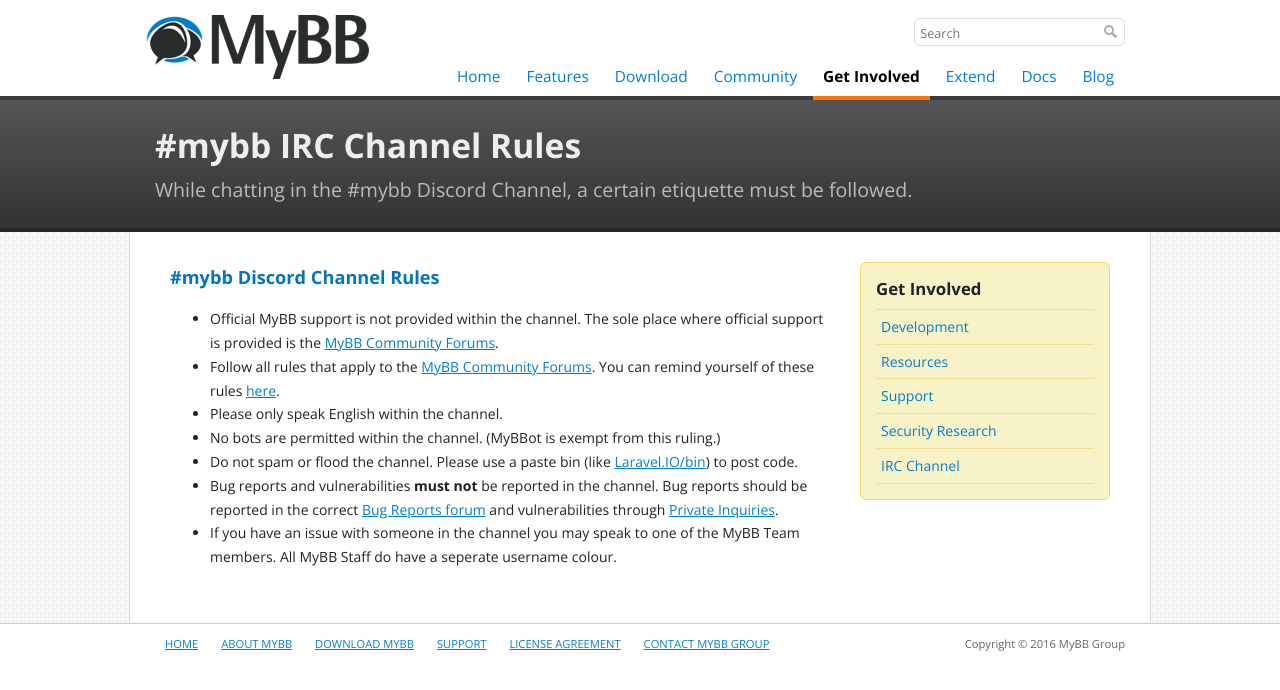
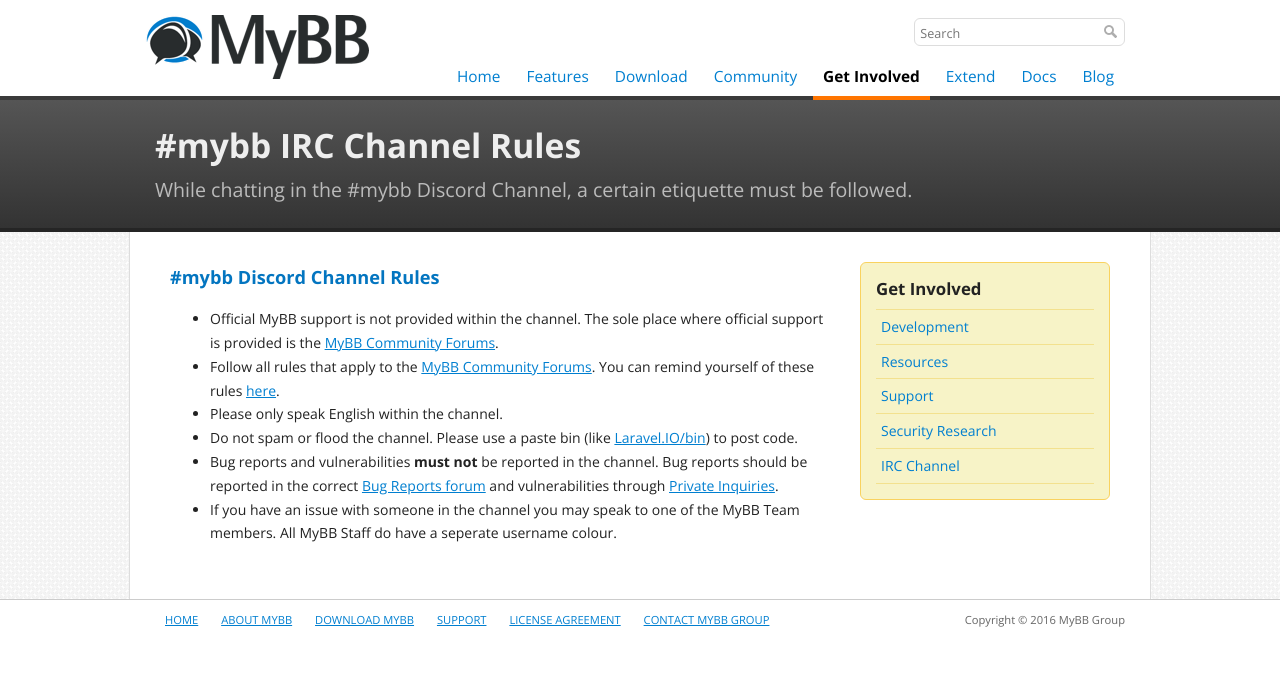
Before and after one commit to mybb/mybb.com, a Jekyll site: the page built from get-involved/discord/rules.html, in a window 1280 px wide. Shown: the top 690 px of the page. Built offline with Jekyll 4.4.1, drawn with Linux system fonts in a browser that asks for light colours; nearby versions of some CDN libraries.

Commit message:
Remove rule which relates to IRC only

```diff
--- a/get-involved/discord/rules.html
+++ b/get-involved/discord/rules.html
@@ -22,7 +22,6 @@
 			<li>Official MyBB support is not provided within the channel. The sole place where official support is provided is the <a href="https://community.mybb.com">MyBB Community Forums</a>.</li>
 			<li>Follow all rules that apply to the <a href="https://community.mybb.com">MyBB Community Forums</a>. You can remind yourself of these rules <a href="https://community.mybb.com/thread-74201.html">here</a>.</li>
 			<li>Please only speak English within the channel.</li>
-			<li>No bots are permitted within the channel. (MyBBot is exempt from this ruling.)</li>
 			<li>Do not spam or flood the channel. Please use a paste bin (like <a href="http://laravel.io/bin">Laravel.IO/bin</a>) to post code.</li>
 			<li>Bug reports and vulnerabilities <strong>must not</strong> be reported in the channel. Bug reports should be reported in the correct <a href="https://community.mybb.com/forum-161.html">Bug Reports forum</a> and vulnerabilities through <a href="https://community.mybb.com/forum-135.html">Private Inquiries</a>.</li>
 			<li>If you have an issue with someone in the channel you may speak to one of the MyBB Team members. All MyBB Staff do have a seperate username colour.</li>
```
